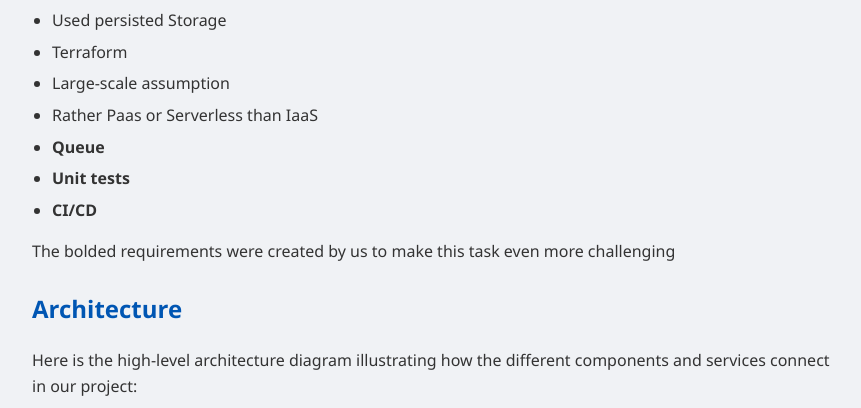
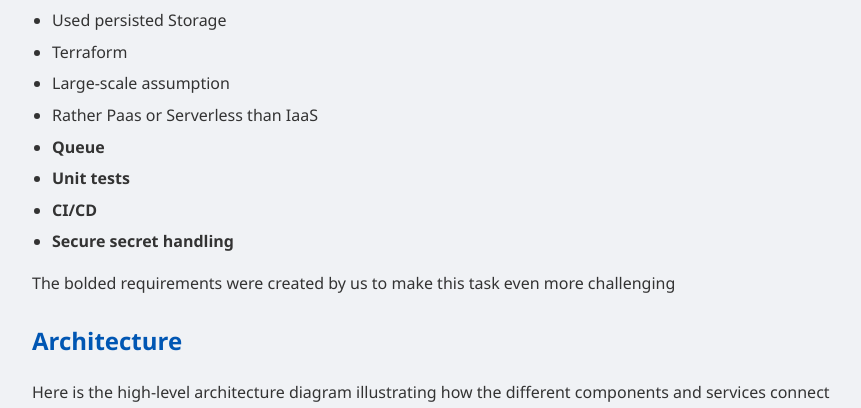
Before and after one commit to nizwant/cloud_computing_project, a Flask app: page /about in a window 1280 px wide. Shown: the part 965-1373 px from the top of the page, without its empty margins (208-1069 px from the left). Run offline with Flask 3, Linux system fonts and the light colour scheme.

Commit message:
feat: add secret handling as a requirement

```diff
--- a/src/app_engine/templates/about.html
+++ b/src/app_engine/templates/about.html
@@ -39,6 +39,7 @@
       <li class="down-list"><b>Queue</b></li>
       <li class="down-list"><b>Unit tests</b></li>
       <li class="down-list"><b>CI/CD</b></li>
+      <li class="down-list"><b>Secure secret handling</b></li>
   </ul>
 
   <p>The bolded requirements were created by us to make this task even more challenging</p>
```
Also changed, not shown: README.md.
